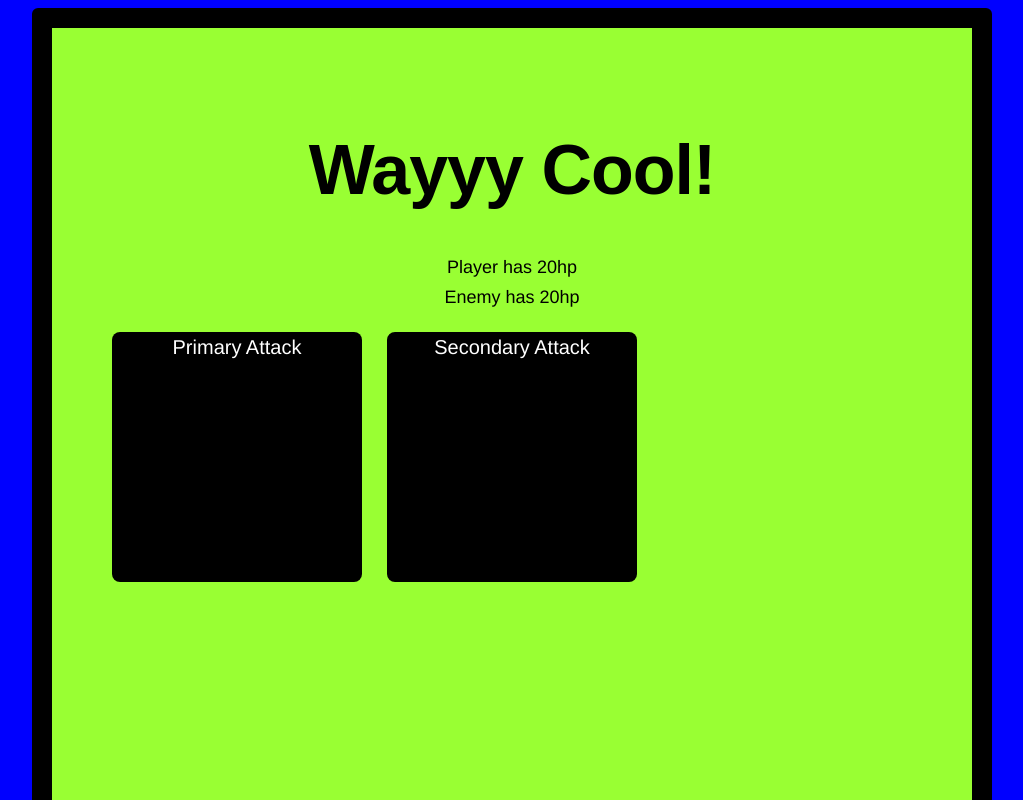
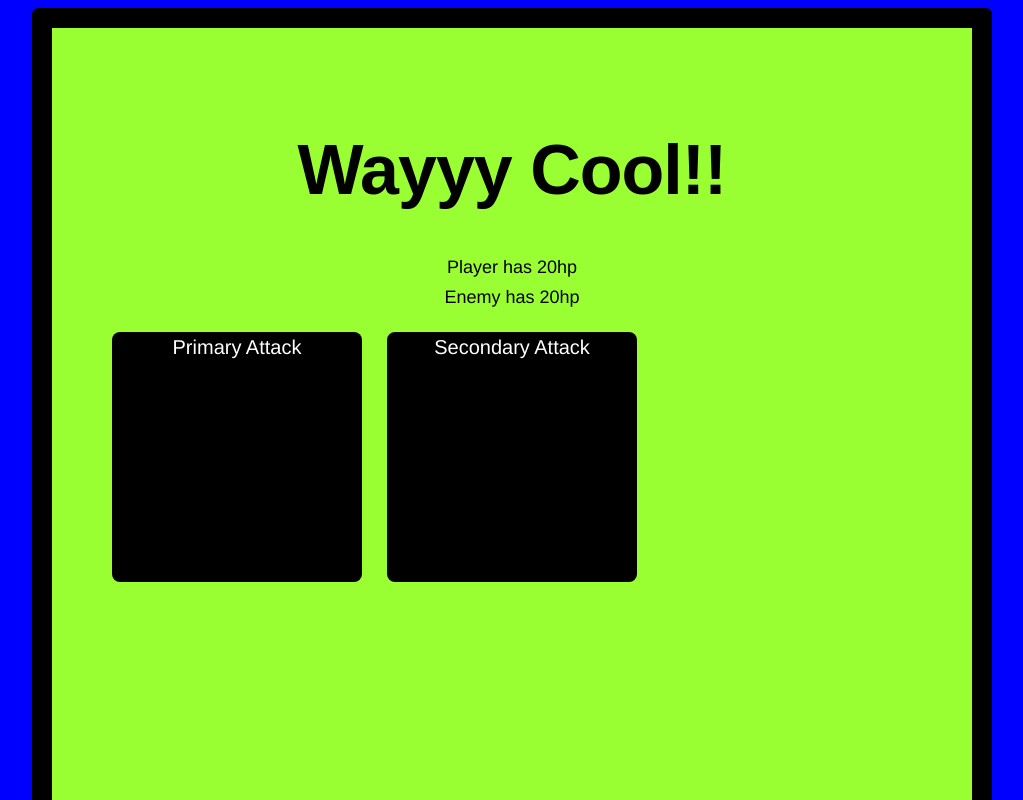
Before and after one commit to ageorgia79/AlternateVideoGame, a website: page app/index.html in a window 1280 px wide. Both pictures are taken after a click on the element 365 px from the left and 396 px from the top of the page. Shown: the top 800 px of the page, without its empty margins (128-1151 px from the left). Drawn offline with nearby package versions, Linux system fonts and the light colour scheme; files that its build step writes are made by us from their sources.

Commit message:
emailtest

```diff
--- a/app/index.html
+++ b/app/index.html
@@ -53,7 +53,7 @@
 
           <div class="fightscreen">
 
-            <h1>Wayyy Cool!</h1>
+            <h1>Wayyy Cool!!</h1>
 
             <div class="player-info"></div>
 
```
